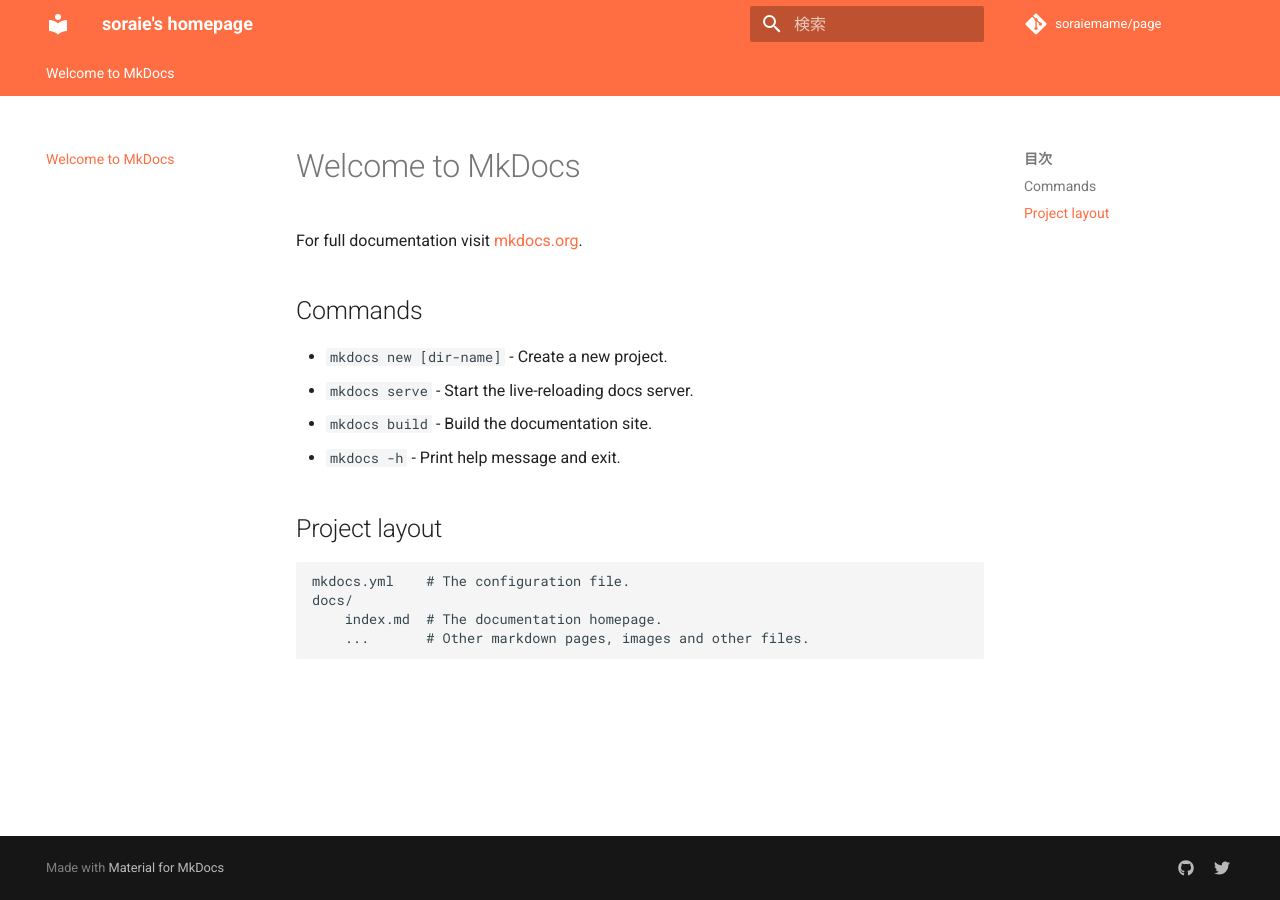
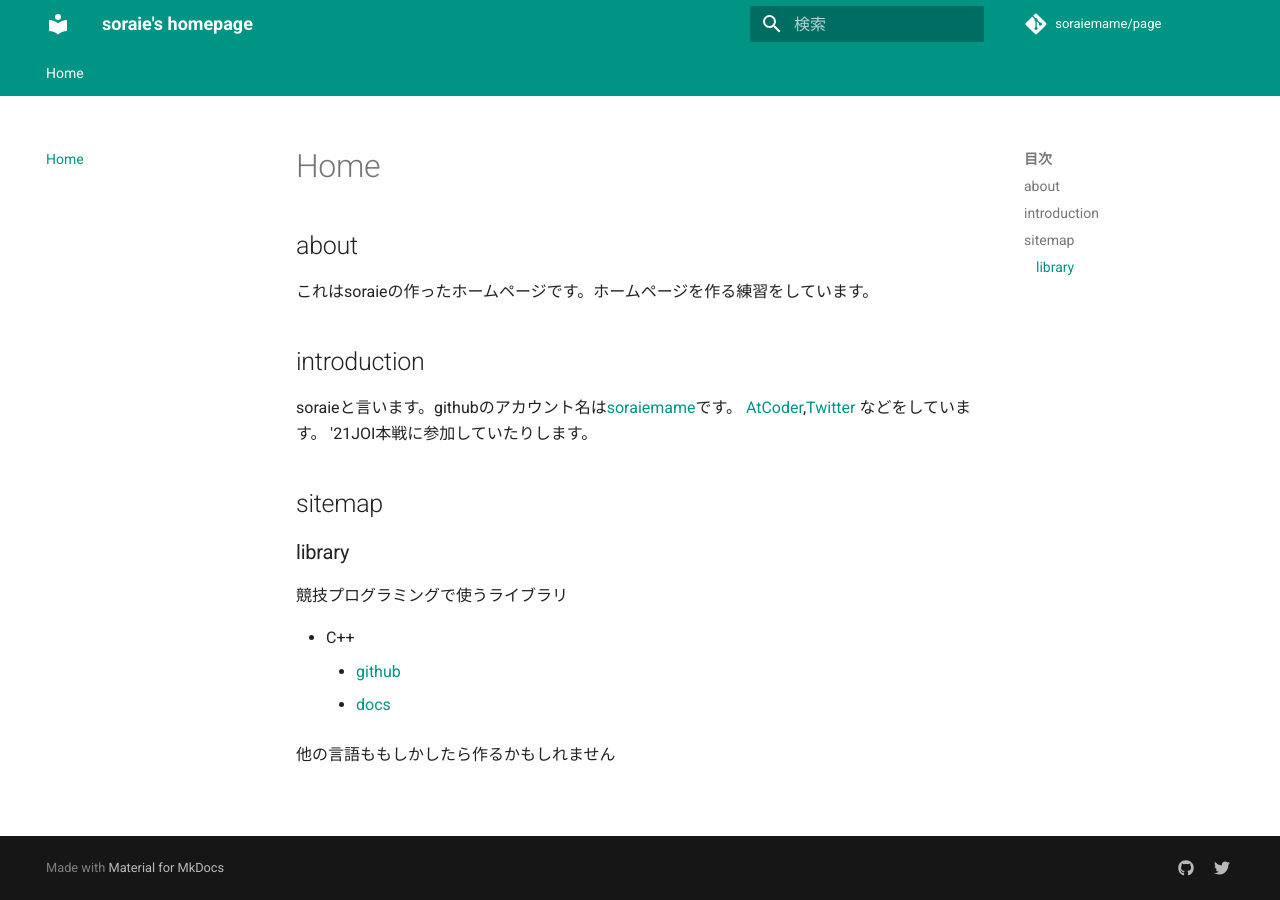
Before and after one commit to soraiemame/page, an MkDocs documentation site: the page built from docs/index.md, in a window 1280 px wide. Built offline with MkDocs 1.6.1 and Material for MkDocs 9.7.7, drawn with Linux system fonts in a browser that asks for light colours; comment, search, counter and statistics services are not loaded.

Commit message:
文章を足した

```diff
--- a/docs/index.md
+++ b/docs/index.md
@@ -1,17 +1,23 @@
-# Welcome to MkDocs
+# Home
 
-For full documentation visit [mkdocs.org](https://www.mkdocs.org).
+## about
 
-## Commands
+これはsoraieの作ったホームページです。ホームページを作る練習をしています。
 
-* `mkdocs new [dir-name]` - Create a new project.
-* `mkdocs serve` - Start the live-reloading docs server.
-* `mkdocs build` - Build the documentation site.
-* `mkdocs -h` - Print help message and exit.
+## introduction
 
-## Project layout
+soraieと言います。githubのアカウント名は[soraiemame](https://github.com/soraiemame)です。
+[AtCoder](https://atcoder.jp/users/soraie),[Twitter](https://twitter.com/soraie_) などをしています。
+'21JOI本戦に参加していたりします。
 
-    mkdocs.yml    # The configuration file.
-    docs/
-        index.md  # The documentation homepage.
-        ...       # Other markdown pages, images and other files.
+## sitemap
+
+### library
+
+競技プログラミングで使うライブラリ
+
+- C++
+    - [github](https://github.com/soraiemame/library-cpp)
+    - [docs](https://soraiemame.github.io/library-cpp/)
+
+他の言語ももしかしたら作るかもしれません
--- a/mkdocs.yml
+++ b/mkdocs.yml
@@ -10,11 +10,12 @@
   # custom_dir: overrides
   language: ja
   favicon: assets/img/favicon.ico
+  # favicon: https://twitter.com/soraie_/photo
   features:
     - navigation.tabs
   palette:
-    accent: green
-    primary: deep orange
+    accent: cyan
+    primary: teal
 
 extra:
   social:
```
Also changed, not shown: docs/assets/img/favicon.ico (added).
